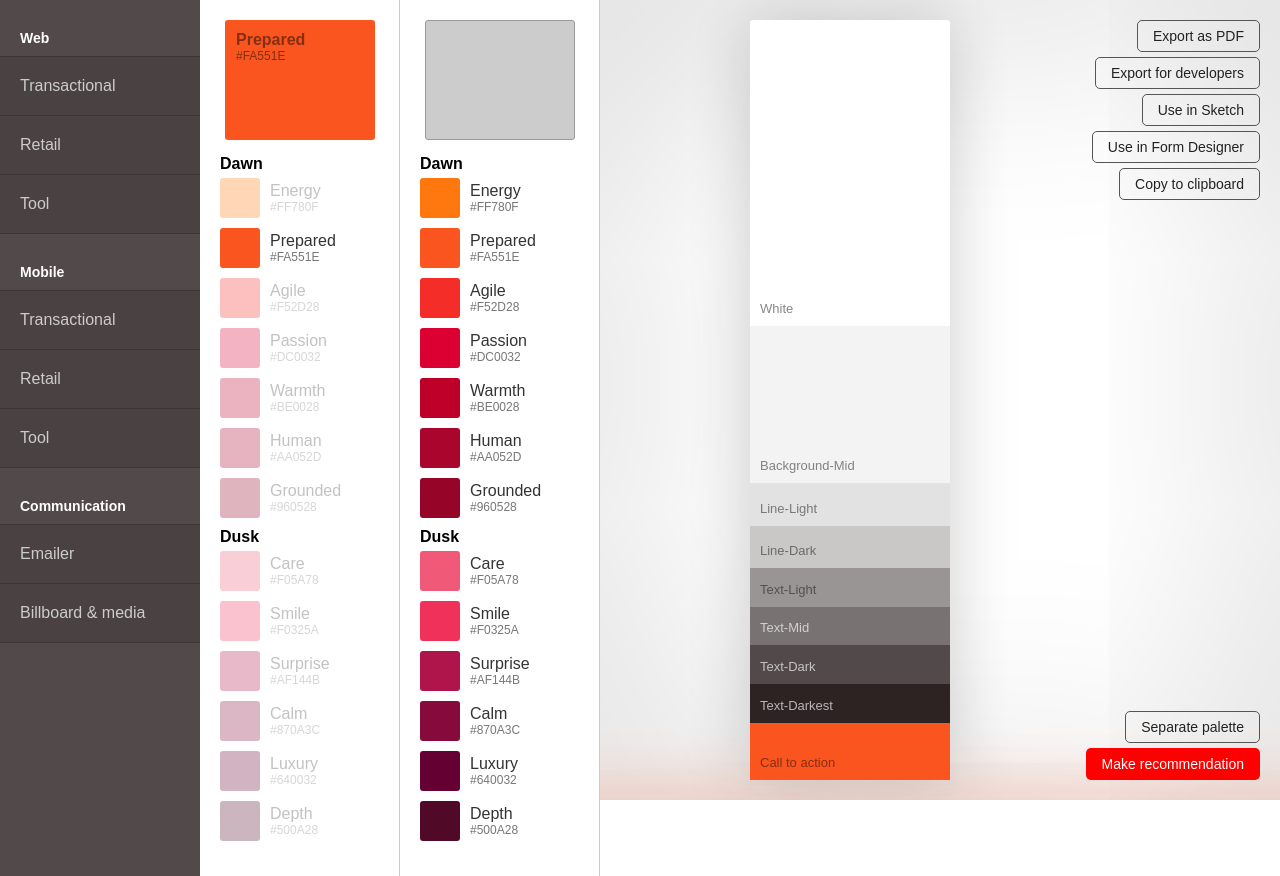
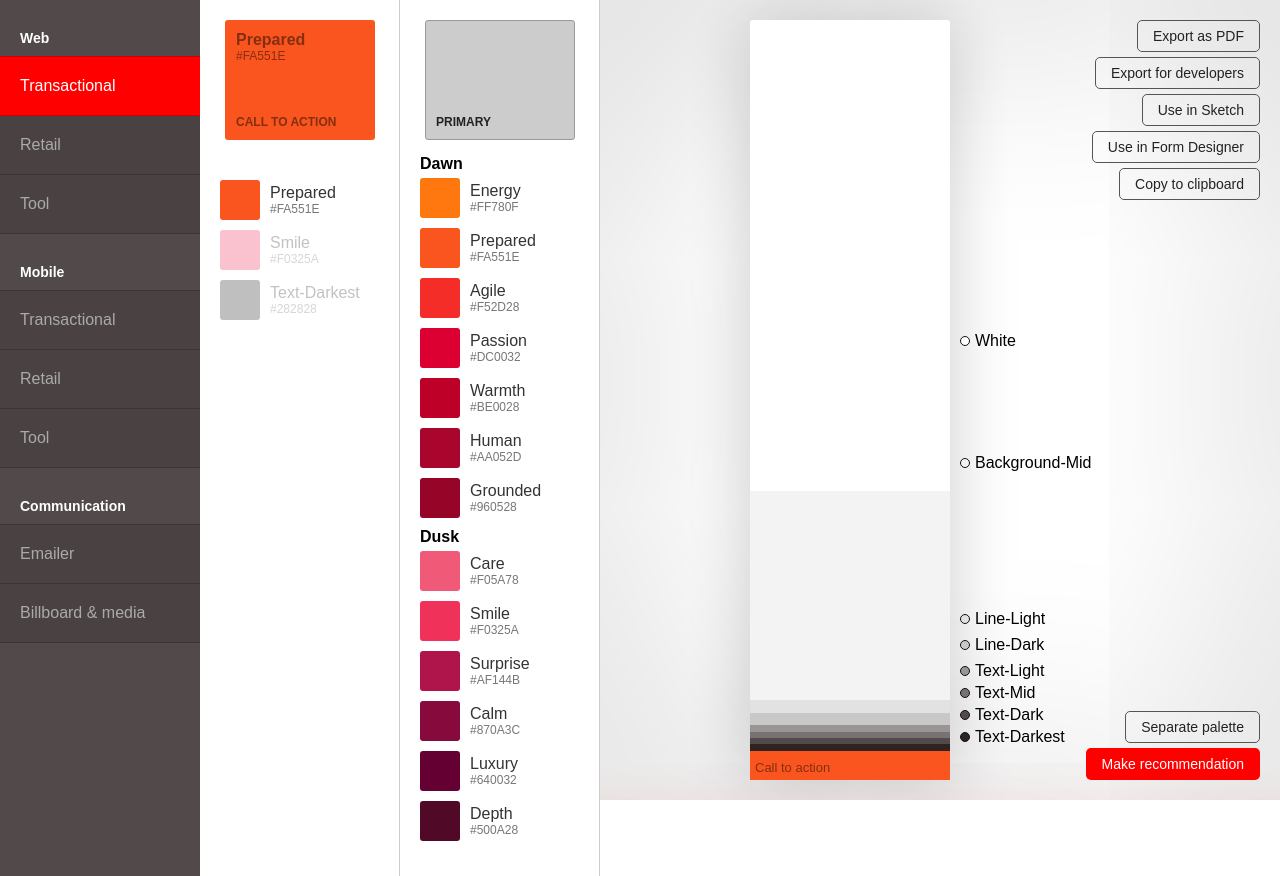
Before and after one commit to jethroflanagan/abacus-theme-picker, a React app: page / in a window 1280 px wide. Built offline with nearby package versions, Linux system fonts and the light colour scheme.

Commit message:
Fixed Labeller, cta colours

```diff
--- a/src/config.js
+++ b/src/config.js
@@ -211,11 +211,12 @@ export const PALETTE_WEIGHTS = {
 };
 
 export let COLORS = [
-  { name: "White", color: tinycolor({ r: 255, g: 255, b: 255 }), group: 'neutrals' },
-  { name: "Silver", color: tinycolor({ r: 115, g: 100, b: 100 }), group: 'neutrals' },
-  { name: "Platinum", color: tinycolor({ r: 90, g: 75, b: 75 }), group: 'neutrals' },
-  { name: "Graphite", color: tinycolor({ r: 45, g: 35, b: 35 }), group: 'neutrals' },
-  { name: "Black", color: tinycolor({ r: 0, g: 0, b: 0 }), group: 'neutrals' },
+  // { name: "White", color: tinycolor({ r: 255, g: 255, b: 255 }), group: 'neutrals' },
+  // { name: "Silver", color: tinycolor({ r: 115, g: 100, b: 100 }), group: 'neutrals' },
+  // { name: "Platinum", color: tinycolor({ r: 90, g: 75, b: 75 }), group: 'neutrals' },
+  // { name: "Graphite", color: tinycolor({ r: 45, g: 35, b: 35 }), group: 'neutrals' },
+  // { name: "Black", color: tinycolor({ r: 0, g: 0, b: 0 }), group: 'neutrals' },
+  ...NEUTRALS,
 
   { name: "Energy", color: tinycolor({ r: 255, g: 120, b: 15 }), group: 'dawn', mix: ['Prepared', 'Agile', 'Passion', 'Warmth', 'Surprise', 'Calm', 'Luxury', 'Depth'] },
   { name: "Prepared", color: tinycolor({ r: 250, g: 85, b: 30 }), group: 'dawn', mix: ['Energy', 'Passion', 'Warmth', 'Grounded', 'Calm', 'Luxury', 'Depth'] },
@@ -243,6 +244,14 @@ COLORS.forEach((color) => {
   // return { ...color, mix: removeAround(color.name) };
 });
 
+export const CALL_TO_ACTION = [
+  'Prepared',
+  'Smile',
+  'Text-Darkest',
+].map(name => _.find(COLORS, { name }));
+
+console.log(CALL_TO_ACTION);
+
 export const DAWN_DUSK_GROUPED = {
   dawn: GROUPS.dawn,
   dusk: GROUPS.dusk,
--- a/src/index.js
+++ b/src/index.js
@@ -11,6 +11,7 @@ import {
   COLORS,
   NEUTRALS,
   GROUPS,
+  CALL_TO_ACTION,
   NEUTRALS_WEIGHTS,
   PALETTE_WEIGHTS,
   DAWN_DUSK,
@@ -141,13 +142,13 @@ class App extends Component {
   }
 
   createSwatchPanel({ name, mix, onChanged, isGrouped, swatch }) {
-    return <SwatchPanel key={'Swatch ' + name} list={mix} name={name} onActiveChanged={(...args) => onChanged(...args)} grouped={isGrouped} swatch={swatch} />
+    return <SwatchPanel key={'Swatch ' + name} list={mix} label={name} onActiveChanged={(...args) => onChanged(...args)} grouped={isGrouped} swatch={swatch} />
   }
 
   render() {
     const { palette, cta, experience } = this.state;
 
-    const ctaPanel = this.createSwatchPanel({ name: 'Call to action', mix: DAWN_DUSK_GROUPED, isGrouped: true, onChanged: swatch => this.chooseCta(swatch), swatch: cta });
+    const ctaPanel = this.createSwatchPanel({ name: 'Call to action', mix: CALL_TO_ACTION, onChanged: swatch => this.chooseCta(swatch), swatch: cta });
 
     let canAddPanels = false;
     const panels = palette.map((panel, index) => {
@@ -172,13 +173,11 @@ class App extends Component {
     // const neutralList = _.map(neutrals, name => _.find(COLORS, { name }));
     return (
       <div className="App">
-        <ControlPanel onChange={name => this.changeExperience(name)} />
+        <ControlPanel onChange={name => this.changeExperience(name)} experience={experience} />
         {ctaPanel}
         {panels}
         {canAddPanels ? <AddPanel onClick={() => this.addTertiary()} /> : null }
         <PreviewPanel palette={weightedPalette} neutrals={weightedNeutrals} cta={cta} />
-        {/* <ExportPanel /> */}
-
       </div>
     );
   }
--- a/src/panels/control-panel/ControlPanel.js
+++ b/src/panels/control-panel/ControlPanel.js
@@ -39,7 +39,7 @@ export class ControlPanel extends Component  {
   constructor(props) {
     super(props);
     this.state = {
-      experience: null
+      experience: props.experience,
     }
   }
 
--- a/src/panels/control-panel/ControlPanel.scss
+++ b/src/panels/control-panel/ControlPanel.scss
@@ -14,7 +14,7 @@
     padding: 20px;
     background: rgba(0,0,0,.1);
     border-bottom: 1px solid rgba(0,0,0,.2);
-    color: #ccc;
+    color: #aaa;
     cursor: pointer;
     &--active {
       background: var(--primary-color);
--- a/src/panels/preview-panel/PreviewPanel.js
+++ b/src/panels/preview-panel/PreviewPanel.js
@@ -1,6 +1,7 @@
 import React, { Component } from 'react';
 import _ from 'lodash';
 import { ExportControls } from './components/ExportControls';
+import { Labeller } from './components/Labeller';
 
 import { toRgbCss } from '../../utils/helpers';
 import './PreviewPanel.scss';
@@ -15,7 +16,7 @@ export class PreviewPanel extends Component  {
     }
   }
 
-  createSwatch(swatch, { weight = 1, name = '' } = {}) {
+  createSwatch(swatch, { weight = 1, name = '', showLabel = true }) {
     const nameStyle = swatch.isDark
     ? {
       color: '#aaa',
@@ -25,9 +26,10 @@ export class PreviewPanel extends Component  {
       color: '#888',
       mixBlendMode: 'multiply',
     }
+    console.log(showLabel);
     return (
       <div className='PalettePreview-swatch' style={{ backgroundColor: toRgbCss(swatch.rgb), flexGrow: weight}} key={swatch.name}>
-        <div className="PalettePreview-swatchLabel" style={nameStyle}>{name}</div>
+        { showLabel ? <div className="PalettePreview-swatchLabel" style={nameStyle}>{name}</div> : null }
       </div>
     )
   }
@@ -36,29 +38,29 @@ export class PreviewPanel extends Component  {
     this.setState({ separateColors })
   }
 
-  createNamedList(palette) {
+  createList(palette, options) {
     const list = _.map(palette, (item, i) => {
       const { name, swatch } = item;
       if (!swatch) return null;
       let weight = item.weight;
       if (!weight) weight = 0;
-      return this.createSwatch(swatch, { weight, name });
+      return this.createSwatch(swatch, { ...options, weight, name });
     });
 
     return list;
   }
 
-  createBasicList({ swatches, weights }) {
-    const list = _.map(swatches, (swatch, i) => {
-      if (!swatch) return null;
-      const { name } = swatch;
-      let weight = weights[i];
-      if (!weight) weight = 1;
-      return this.createSwatch(swatch, { weight, name });
-    });
+  // createBasicList({ swatches, weights }) {
+  //   const list = _.map(swatches, (swatch, i) => {
+  //     if (!swatch) return null;
+  //     const { name } = swatch;
+  //     let weight = weights[i];
+  //     if (!weight) weight = 1;
+  //     return this.createSwatch(swatch, { weight, name });
+  //   });
 
-    return list;
-  }
+  //   return list;
+  // }
 
   render() {
     const { palette, cta, neutrals } = this.props;
@@ -76,7 +78,7 @@ export class PreviewPanel extends Component  {
       <div className="PalettePreview">
         <div className="PalettePreview-bk">
           <div className="PalettePreview-bkColors">
-            { this.createNamedList(palette) }
+            { this.createList(palette) }
           </div>
           <div className="PalettePreview-bkNeutrals">
             {/* { neutralList ? this.createList({ palette: neutralList, weights: { default: 1 } }) : null } */}
@@ -88,10 +90,11 @@ export class PreviewPanel extends Component  {
         <div className="PalettePreview-margin" style={{marginRight: 'auto'}} />
         <div className={'PalettePreview-card' + (separateColors ? ' PalettePreview-card--padded' : '')}>
           <div className="PalettePreview-cardColors">
-            { this.createNamedList(palette) }
+            { this.createList(palette) }
           </div>
           <div className="PalettePreview-cardNeutrals">
-            { neutrals ? this.createNamedList(neutrals) : null }
+            { neutrals ? this.createList(neutrals, { showLabel: false }) : null }
+            <Labeller labels={neutrals} style={{}}/>
           </div>
           <div className="PalettePreview-cardCta">
           { ctaItem }
--- a/src/panels/preview-panel/PreviewPanel.scss
+++ b/src/panels/preview-panel/PreviewPanel.scss
@@ -14,6 +14,7 @@
     display: flex;
     flex-direction: column;
     width: 200px;
+    position: relative;
     // padding: 10px;
     border-radius: 3px;
     background: #fff;
@@ -53,9 +54,9 @@
     //   border-radius: 0 0 3px 3px;
     // }
     &Label {
-      padding: 10px;
+      padding: 0 0 5px 5px;
       font-size: 13px;
-      // position: absolute;
+      position: absolute;
     }
   }
   &-margin {
@@ -68,7 +69,26 @@
     &Colors {
       display: flex;
       flex-direction: column;
-      flex-grow: 40;
+      flex-grow: 41;
+    }
+    &Neutrals {
+      display: flex;
+      flex-direction: column;
+      flex-grow: 55;
+      position: relative;
+    }
+    &Cta {
+      display: flex;
+      flex-direction: column;
+      flex-grow: 4;
+      margin-top: -1px; // HACK: fix render glitch white line on some sizes
+    }
+  }
+  &-bk {
+    &Colors {
+      display: flex;
+      flex-direction: column;
+      flex-grow: 41;
     }
     &Neutrals {
       display: flex;
@@ -78,24 +98,7 @@
     &Cta {
       display: flex;
       flex-direction: column;
-      flex-grow: 5;
-    }
-  }
-  &-bk {
-    &Colors {
-      display: flex;
-      flex-direction: column;
-      flex-grow: 40;
-    }
-    &Neutrals {
-      display: flex;
-      flex-direction: column;
-      flex-grow: 55;
-    }
-    &Cta {
-      display: flex;
-      flex-direction: column;
-      flex-grow: 5;
+      flex-grow: 4;
     }
   }
   // &-controls {
--- /dev/null
+++ b/src/panels/preview-panel/components/Labeller.js
@@ -0,0 +1,29 @@
+import React, { Component } from 'react';
+import _ from 'lodash';
+import { toRgbCss } from '../../../utils/helpers';
+
+import './Labeller.scss';
+
+export class Labeller extends Component  {
+  constructor(props) {
+    super(props);
+    this.state = {
+      // separateColors: false,
+    }
+  }
+
+  render() {
+    const { labels } = this.props;
+    return (
+      <div className="Labeller">
+        {_.map(labels, label => (
+        <div key={label.name} className="Labeller-legend" style={{flexGrow: label.weight}}>
+          <div className="Labeller-legendLine">
+            <div className="Labeller-swatch" style={{ backgroundColor: toRgbCss(label.swatch.rgb)}}></div>
+            <div className="Labeller-label">{label.name}</div>
+          </div>
+        </div>))}
+      </div>
+    );
+  }
+}
--- /dev/null
+++ b/src/panels/preview-panel/components/Labeller.scss
@@ -0,0 +1,28 @@
+.Labeller {
+  position: absolute;
+  width: 100%;
+  transform: translate(100%);
+  margin-left: 5px;
+  display: flex;
+  flex-direction: column;
+  height: 100%;
+  &-legend {
+    display: flex;
+    align-items: flex-start;
+    justify-content: flex-start;
+    white-space: nowrap;
+  }
+  &-legendLine {
+    display: flex;
+    align-items: center;
+  }
+  &-swatch {
+    display: block;
+    border-radius: 20px;
+    border: 1px solid #111;
+    width: 10px;
+    height: 10px;
+    background: #111;
+    margin: 0 5px;
+  }
+}
```
